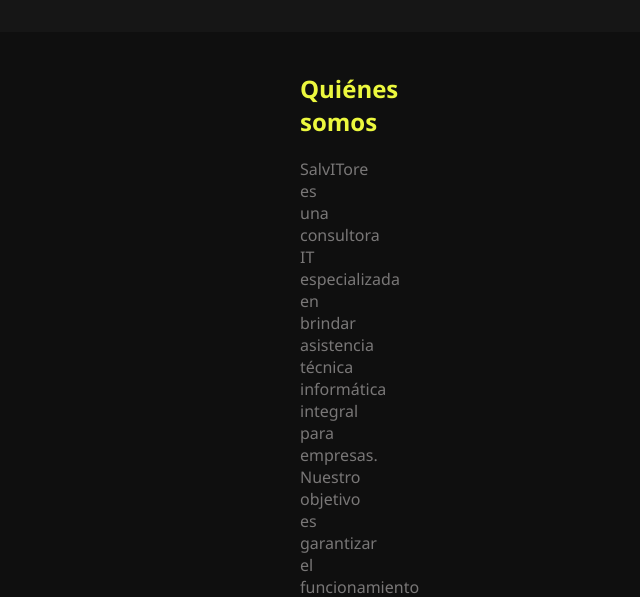
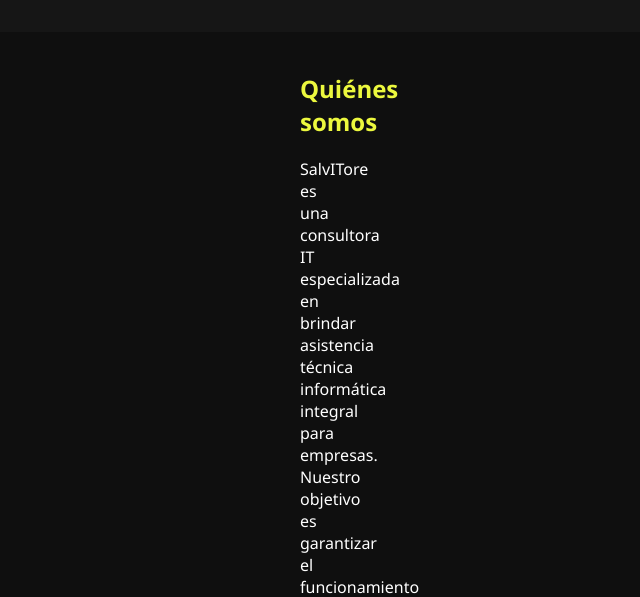
Before and after one commit to NICOLASMMARTINEZ/salvITore, a plain HTML site: page index.html in a window 1280 px wide. Shown: the part 203-800 px from the top of the page, without its empty margins (320-960 px from the left). Drawn offline with Linux system fonts and the light colour scheme.

Commit message:
Actualicé estilos en styles.css

```diff
--- a/styles.css
+++ b/styles.css
@@ -2,7 +2,7 @@ body {
   margin: 0;
   font-family: 'Segoe UI', Tahoma, Geneva, Verdana, sans-serif;
   background-color: #0f0f0f;
-  color: #797777;
+  color: white;
 }
 
 header {
```
